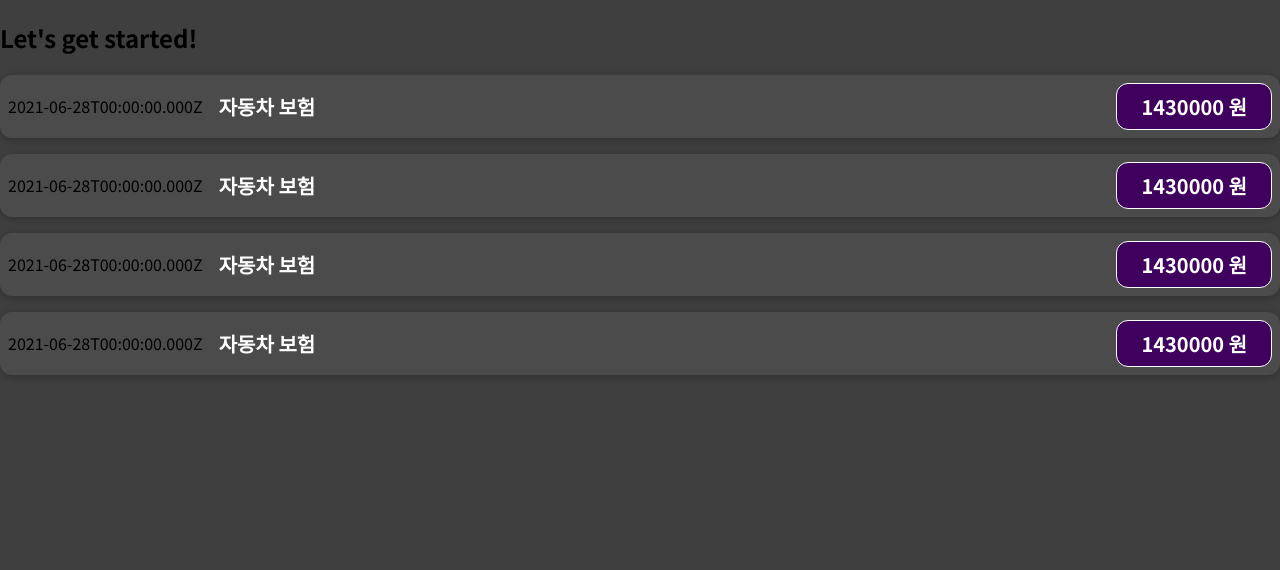
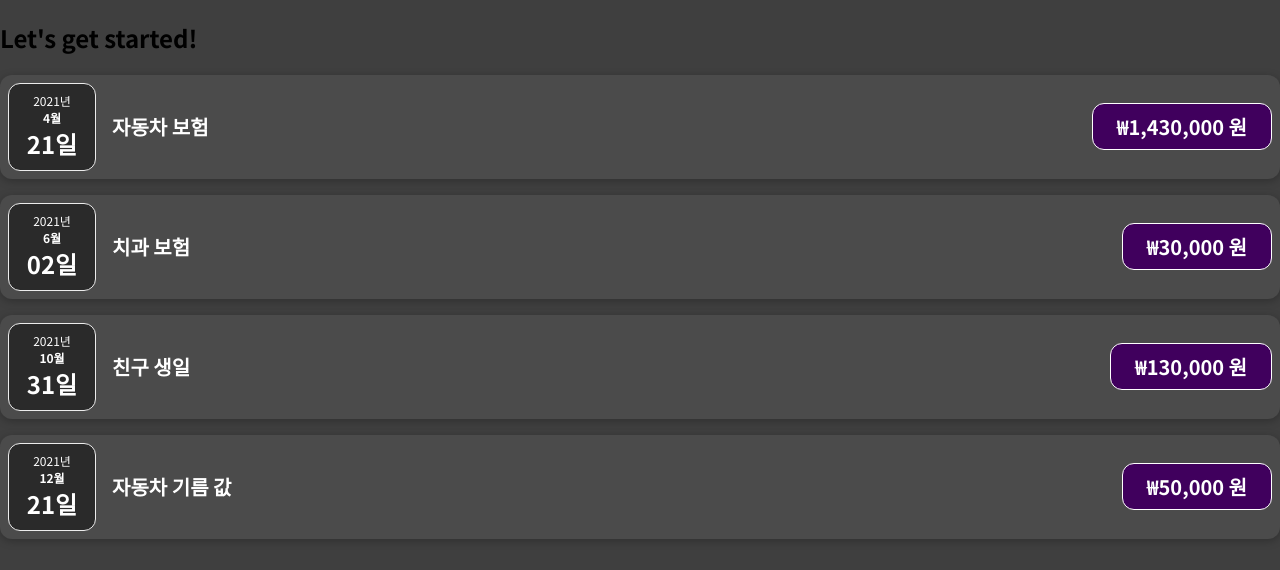
Before and after one commit to qhrdmaaksen/CostTrackerSideProject, a JavaScript app: page / in a window 1280 px wide. Shown: the top 570 px of the page. Built offline with nearby package versions, Linux system fonts and the light colour scheme.

Commit message:
Add: ExpenseDate.js,css file component add & file code browser in normal operation check commit

```diff
--- a/src/App.js
+++ b/src/App.js
@@ -1,34 +1,43 @@
 import ExpenseItem from './components/ExpenseItem'
 
 function App() {
+
 	const expenses = [{
 		id: 'e1',
 		title: '자동차 보험',
 		amount: 1430000,
-    date: new Date(2021,3,21)
-  },{
+		date: new Date(2021, 3, 21)
+	}, {
 		id: 'e2',
 		title: '치과 보험',
 		amount: 30000,
-    date: new Date(2021,5,2)
-  },{
+		date: new Date(2021, 5, 2)
+	}, {
 		id: 'e3',
 		title: '친구 생일',
 		amount: 130000,
-    date: new Date(2021,9,31)
-  },{
+		date: new Date(2021, 9, 31)
+	}, {
 		id: 'e4',
 		title: '자동차 기름 값',
 		amount: 50000,
-    date: new Date(2021,11,21)
+		date: new Date(2021, 11, 21)
 	}]
 	return (
 			<div>
 				<h2>Let's get started!</h2>
-      <ExpenseItem></ExpenseItem>
-      <ExpenseItem></ExpenseItem>
-      <ExpenseItem></ExpenseItem>
-      <ExpenseItem></ExpenseItem>
+				<ExpenseItem title={expenses[0].title}
+										 amount={expenses[0].amount.toLocaleString('ko-KR', {style: 'currency', currency: 'KRW'})}
+										 date={expenses[0].date}/>
+				<ExpenseItem title={expenses[1].title}
+										 amount={expenses[1].amount.toLocaleString('ko-KR', {style: 'currency', currency: 'KRW'})}
+										 date={expenses[1].date}/>
+				<ExpenseItem title={expenses[2].title}
+										 amount={expenses[2].amount.toLocaleString('ko-KR', {style: 'currency', currency: 'KRW'})}
+										 date={expenses[2].date}/>
+				<ExpenseItem title={expenses[3].title}
+										 amount={expenses[3].amount.toLocaleString('ko-KR', {style: 'currency', currency: 'KRW'})}
+										 date={expenses[3].date}/>
 			</div>
 	);
 }
--- /dev/null
+++ b/src/components/ExpenseDate.css
@@ -0,0 +1,26 @@
+.expense-date {
+	display: flex;
+	flex-direction: column;
+	width: 5.5rem;
+	height: 5.5rem;
+	border: 1px solid #ececec;
+	background-color: #2a2a2a;
+	color: white;
+	border-radius: 12px;
+	align-items: center;
+	justify-content: center;
+}
+
+.expense-date__month {
+	font-size: 0.75rem;
+	font-weight: bold;
+}
+
+.expense-date__year {
+	font-size: 0.75rem;
+}
+
+.expense-date__day {
+	font-size: 1.5rem;
+	font-weight: bold;
+}
--- /dev/null
+++ b/src/components/ExpenseDate.js
@@ -0,0 +1,17 @@
+import './ExpenseDate.css';
+
+function ExpenseDate(props) {
+	const Year = props.date.getFullYear()
+	const Month = props.date.toLocaleString('ko-KR', {month: 'long'});
+	const Day = props.date.toLocaleString('ko-KR', {day: '2-digit'});
+
+	return (
+			<div className='expense-date'>
+				<div className='expense-date__year'>{Year}년</div>
+				<div className='expense-date__month'>{Month}</div>
+				<div className='expense-date__day'>{Day}</div>
+			</div>
+	)
+}
+
+export default ExpenseDate;
--- a/src/components/ExpenseItem.js
+++ b/src/components/ExpenseItem.js
@@ -1,16 +1,13 @@
 import './ExpenseItem.css';
+import ExpenseDate from "./ExpenseDate";
 
-function ExpenseItem(){
-	const expenseDate = new Date(2021, 5, 28);
-	const expenseTitle = '자동차 보험';
-	const expenseAmount = 1430000;
-
+function ExpenseItem(props) {
 	return (
 			<div className="expense-item">
-				<div>{expenseDate.toISOString()}</div>
+				<ExpenseDate date={props.date}/>
 				<div className="expense-item__description">
-					<h2>{expenseTitle}</h2>
-					<div className="expense-item__price">{expenseAmount} 원</div>
+					<h2>{props.title}</h2>
+					<div className="expense-item__price">{props.amount} 원</div>
 				</div>
 			</div>
 	)
```
Also changed, not shown: 1 other file (tests, documents, lock files or other folders). Lines whose indentation alone changed are shown as unchanged.
